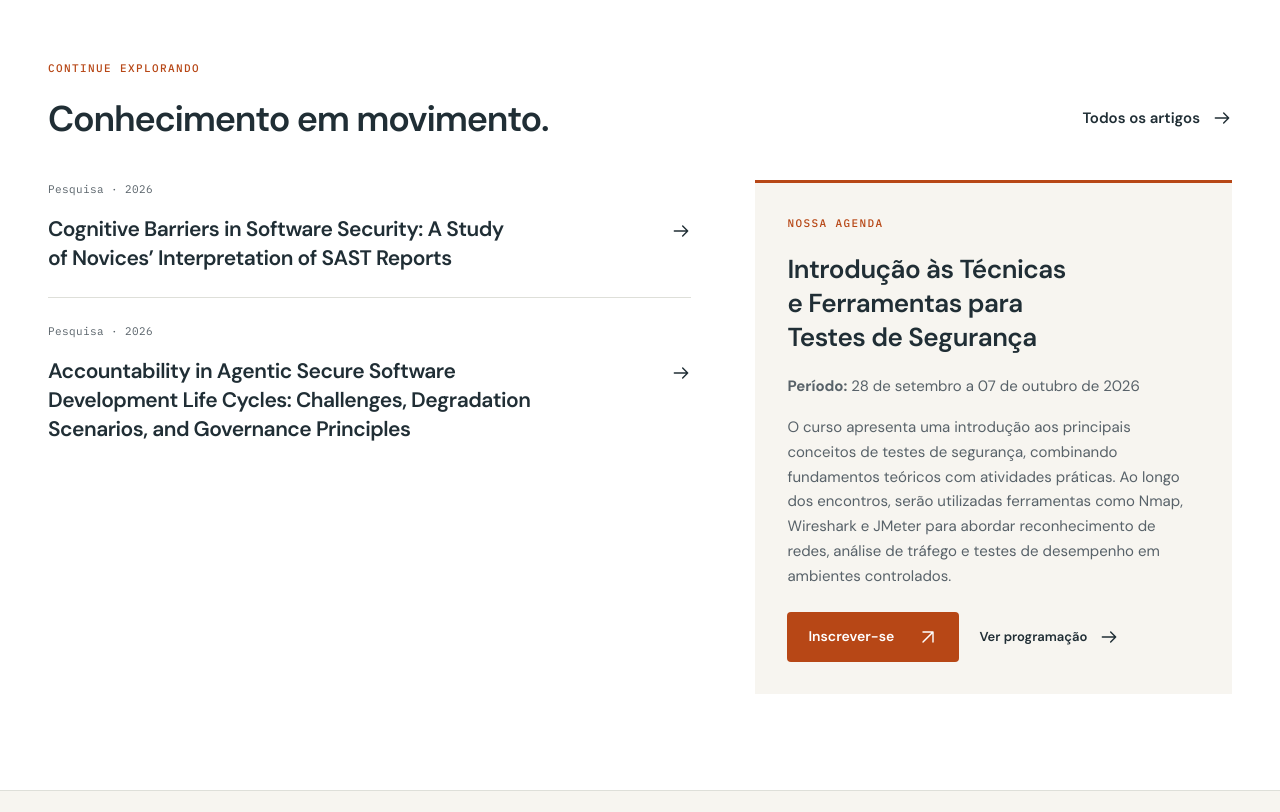
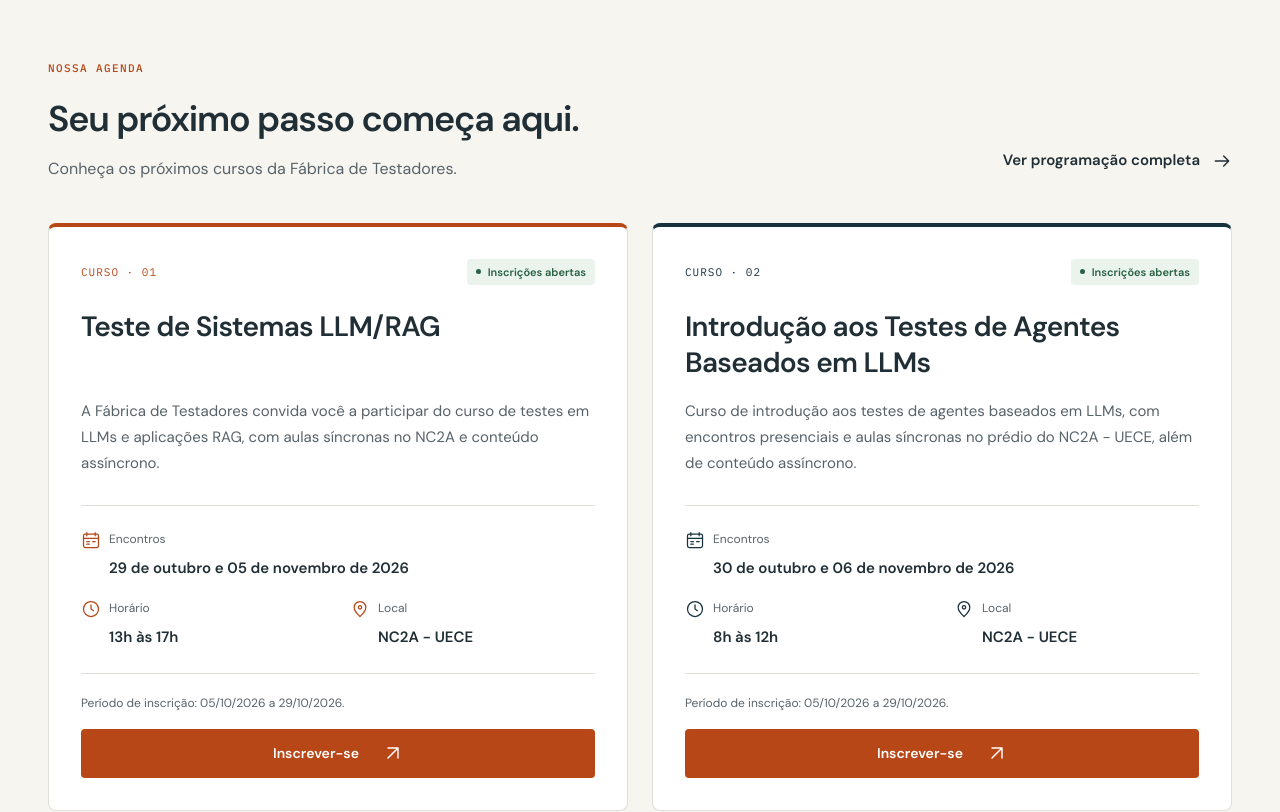
Before and after one commit to FabricadeTestadores/Site-Fabrica, a React (Vite) app: page / in a window 1280 px wide. Shown: the part 2100-2912 px from the top of the page. Built offline with nearby package versions, Linux system fonts and the light colour scheme; the HTML template or start-up script is replaced by a standard one.

Commit message:
Atualiza cursos e melhora a seção da página inicial

```diff
--- a/src/App.css
+++ b/src/App.css
@@ -72,19 +72,12 @@
 .empty-state h2,.empty-state h3{font-size:26px;margin-bottom:16px}
 .empty-state>p{max-width:600px;color:var(--text-secondary)}
 .empty-state .button,.empty-state .text-link{margin-top:24px}
-.knowledge-grid{display:grid;grid-template-columns:1.35fr 1fr;gap:64px;margin-top:40px}
-.knowledge-articles article{padding:24px 0;border-top:1px solid var(--border)}
-.knowledge-articles article:first-child{padding-top:0;border-top:0}
+.knowledge-articles{display:grid;grid-template-columns:repeat(2,minmax(0,1fr));gap:40px;margin-top:40px}
+.knowledge-articles article{padding:24px 0 0;border-top:1px solid var(--border);min-width:0}
 .knowledge-articles .meta{margin-bottom:16px}
 .knowledge-articles h3 .text-link{font-size:21px;line-height:1.4;align-items:flex-start;justify-content:space-between;gap:24px}
 .knowledge-articles h3 .arrow{margin-top:6px}
-.agenda-preview{padding:32px;background:var(--background);border-top:3px solid var(--primary);align-self:start}
-.agenda-preview h3{font-size:26px;line-height:1.3;margin-bottom:20px}
-.agenda-preview>p:not(.eyebrow){font-size:15px;color:var(--text-secondary)}
-.agenda-preview .agenda-event-date{margin-bottom:16px;font-size:14px;color:var(--text-primary)}
-.agenda-actions{display:flex;align-items:center;flex-wrap:wrap;gap:12px 20px;margin-top:24px}
-.agenda-preview .text-link{font-size:13px}
 .not-found{min-height:55vh}.not-found p:not(.eyebrow){margin:24px 0}
-@media(max-width:1023px){:root{--page-gutter:32px;--space-10:72px}.knowledge-grid{gap:40px}}
-@media(max-width:767px){:root{--page-gutter:24px;--space-10:56px}.section-heading{align-items:flex-start;flex-direction:column;gap:20px}.section-heading>p{max-width:100%}.eyebrow{font-size:10px;letter-spacing:1.1px;margin-bottom:16px}.knowledge-grid{grid-template-columns:1fr;gap:24px;margin-top:28px}.knowledge-articles h3 .text-link{font-size:20px}.agenda-preview{padding:28px}.page-intro{padding:16px 0 40px}.breadcrumb{margin-bottom:24px}.page-description{font-size:16px}.page-intro h1{font-size:36px;letter-spacing:-1.3px}.content-section{padding-block:32px 56px}.results-toolbar{align-items:stretch;flex-direction:column;gap:16px}.empty-state{padding:28px 24px}.desktop-only{display:none}}
+@media(max-width:1023px){:root{--page-gutter:32px;--space-10:72px}}
+@media(max-width:767px){:root{--page-gutter:24px;--space-10:56px}.section-heading{align-items:flex-start;flex-direction:column;gap:20px}.section-heading>p{max-width:100%}.eyebrow{font-size:10px;letter-spacing:1.1px;margin-bottom:16px}.knowledge-articles{grid-template-columns:1fr;gap:24px;margin-top:28px}.knowledge-articles h3 .text-link{font-size:20px}.page-intro{padding:16px 0 40px}.breadcrumb{margin-bottom:24px}.page-description{font-size:16px}.page-intro h1{font-size:36px;letter-spacing:-1.3px}.content-section{padding-block:32px 56px}.results-toolbar{align-items:stretch;flex-direction:column;gap:16px}.empty-state{padding:28px 24px}.desktop-only{display:none}}
 @media(prefers-reduced-motion:reduce){*,*::before,*::after{scroll-behavior:auto!important;animation:none!important;transition:none!important}}
--- /dev/null
+++ b/src/Components/UpcomingCourses/index.jsx
@@ -0,0 +1,66 @@
+import { Link } from 'react-router-dom';
+import upcomingEvents from '../../content/events/upcomingEvents.json';
+import { Arrow, ExternalLink } from '../UI';
+import './styles.css';
+
+function CourseIcon({ type }) {
+  return <svg width="20" height="20" viewBox="0 0 24 24" fill="none" stroke="currentColor" strokeWidth="1.5" strokeLinecap="round" strokeLinejoin="round" aria-hidden="true">
+    {type === 'calendar' ? <><rect x="3" y="5" width="18" height="16" rx="2" /><path d="M3 10h18M7 3v4m10-4v4M7 14h3m4 0h3m-10 3h3" /></> : type === 'clock' ? <><circle cx="12" cy="12" r="9" /><path d="M12 7v5l3 2" /></> : <><path d="M19 10c0 5-7 11-7 11S5 15 5 10a7 7 0 1 1 14 0Z" /><circle cx="12" cy="10" r="2" /></>}
+  </svg>;
+}
+
+export default function UpcomingCourses() {
+  const nextEvents = upcomingEvents.slice(0, 2);
+
+  return (
+    <section id="proximos-cursos" className="section courses-preview" tabIndex={-1} aria-labelledby="courses-heading">
+      <div className="container">
+        <div className="section-heading">
+          <div>
+            <p className="eyebrow">Nossa agenda</p>
+            <h2 id="courses-heading">Seu próximo passo começa aqui.</h2>
+            <p className="courses-intro">Conheça os próximos cursos da Fábrica de Testadores.</p>
+          </div>
+          <Link className="text-link" to="/eventos">Ver programação completa <Arrow /></Link>
+        </div>
+        {nextEvents.length ? <div className="courses-grid">
+          {nextEvents.map((event, index) => {
+            const [summary, registrationPeriod] = event.description.split('\n\n');
+            return (
+              <article className="course-card" key={event.id} aria-labelledby={`course-title-${event.id}`}>
+                <div className="course-card-top">
+                  <span className="course-label">Curso · {String(index + 1).padStart(2, '0')}</span>
+                  {event.link && <span className="course-registration-status">Inscrições abertas</span>}
+                </div>
+                <h3 id={`course-title-${event.id}`}>{event.title}</h3>
+                <p className="course-summary">{summary}</p>
+                <dl className="course-details">
+                  <div className="course-dates">
+                    <dt><CourseIcon type="calendar" /> Encontros</dt>
+                    <dd>{event.date}</dd>
+                  </div>
+                  {event.time && <div>
+                    <dt><CourseIcon type="clock" /> Horário</dt>
+                    <dd>{event.time}</dd>
+                  </div>}
+                  {event.location && <div>
+                    <dt><CourseIcon type="location" /> Local</dt>
+                    <dd>{event.location}</dd>
+                  </div>}
+                </dl>
+                <div className="course-card-footer">
+                  {registrationPeriod && <p className="course-registration-period">{registrationPeriod}</p>}
+                  {event.link ? <ExternalLink className="button button-primary course-enroll" href={event.link}>Inscrever-se<span className="sr-only"> em {event.title}</span></ExternalLink> : <p className="course-registration-period">Inscrições em breve. Acompanhe nossos canais.</p>}
+                </div>
+              </article>
+            );
+          })}
+        </div> : <div className="empty-state courses-empty">
+          <h3>Espaço para o próximo encontro.</h3>
+          <p>Não há eventos agendados no momento. Conheça os encontros que já realizamos.</p>
+          <Link className="text-link" to="/eventos?periodo=passados">Conhecer eventos anteriores <Arrow /></Link>
+        </div>}
+      </div>
+    </section>
+  );
+}
--- /dev/null
+++ b/src/Components/UpcomingCourses/styles.css
@@ -0,0 +1,27 @@
+.courses-preview{background:var(--background);border-bottom:1px solid var(--border)}
+.courses-preview .section-heading{align-items:flex-end}
+.courses-preview h2{max-width:650px}
+.courses-intro{margin-top:16px;color:var(--text-secondary);font-size:16px}
+.courses-grid{display:grid;grid-template-columns:repeat(2,minmax(0,1fr));gap:24px;margin-top:40px}
+.course-card{--course-accent:var(--primary);display:flex;flex-direction:column;min-width:0;padding:32px;background:var(--surface-primary);border:1px solid var(--border);border-top:4px solid var(--course-accent);border-radius:var(--radius-md)}
+.course-card:nth-child(even){--course-accent:var(--secondary)}
+.course-card-top{display:flex;align-items:center;justify-content:space-between;flex-wrap:wrap;gap:12px;margin-bottom:24px}
+.course-label{font-family:var(--font-mono);font-size:11px;letter-spacing:1px;text-transform:uppercase;color:var(--course-accent)}
+.course-registration-status{display:inline-flex;align-items:center;gap:7px;padding:4px 9px;border-radius:var(--radius-sm);background:var(--success-surface);color:var(--success);font-size:11px;font-weight:550}
+.course-registration-status::before{content:'';width:5px;height:5px;border-radius:50%;background:currentColor}
+.course-card h3{min-height:2.6em;font-size:28px;line-height:1.3;letter-spacing:-.7px;text-wrap:pretty}
+.course-summary{margin:16px 0 28px;font-size:15px;line-height:1.75;color:var(--text-secondary)}
+.course-details{display:grid;grid-template-columns:repeat(2,minmax(0,1fr));gap:20px 24px;margin-top:auto;padding:24px 0;border-top:1px solid var(--border)}
+.course-details>div{min-width:0}
+.course-dates{grid-column:1/-1}
+.course-details dt{display:flex;align-items:center;gap:8px;margin-bottom:7px;color:var(--text-secondary);font-size:12px}
+.course-details dt svg{flex-shrink:0;color:var(--course-accent)}
+.course-details dd{padding-left:28px;color:var(--text-primary);font-size:15px;font-weight:550;line-height:1.5;overflow-wrap:anywhere}
+.course-card-footer{display:flex;flex-direction:column;gap:16px;padding-top:20px;border-top:1px solid var(--border)}
+.course-registration-period{font-size:12px;line-height:1.6;color:var(--text-secondary)}
+.course-enroll{width:100%;justify-content:space-between;background:var(--course-accent)}
+.course-card:nth-child(even) .course-enroll:hover{background:#244b5d}
+.courses-empty{margin-top:40px;background:var(--surface-primary)}
+@media(max-width:1023px){.course-card{padding:24px}.course-card h3{font-size:24px}.courses-preview .section-heading{align-items:flex-start;flex-direction:column;gap:16px}}
+@media(max-width:767px){.courses-grid{grid-template-columns:1fr;margin-top:28px;gap:20px}.course-card h3{min-height:0;font-size:25px}.course-card-top{margin-bottom:20px}.course-summary{margin-bottom:24px}.course-details{gap:20px 16px}.courses-intro{font-size:15px}.courses-empty{margin-top:28px}}
+@media(max-width:380px){.course-card{padding:20px}.course-details{grid-template-columns:1fr}.course-card h3{font-size:23px}}
--- a/src/content/events/pastEvents.json
+++ b/src/content/events/pastEvents.json
@@ -1,4 +1,10 @@
 [
+  {
+    "id": 7,
+    "title": "Introdução às Técnicas e Ferramentas para Testes de Segurança",
+    "date": "28 de setembro a 07 de outubro de 2026",
+    "description": "O curso apresentou uma introdução aos principais conceitos de testes de segurança, combinando fundamentos teóricos com atividades práticas. Ao longo dos encontros, foram utilizadas ferramentas como Nmap, Wireshark e JMeter para abordar reconhecimento de redes, análise de tráfego e testes de desempenho em ambientes controlados.\n\nO cronograma contou com aulas nos dias 28/09, 30/09, 02/10 e 05/10, além de uma atividade final no dia 07/10, composta por um CTF com cenários práticos e pelo encontro de encerramento e integração dos conteúdos."
+  },
   {
     "id": 1,
     "title": "CTFL V.2",
--- a/src/content/events/upcomingEvents.json
+++ b/src/content/events/upcomingEvents.json
@@ -1,9 +1,20 @@
 [
   {
-    "id": 7,
-    "title": "Introdução às Técnicas e Ferramentas para Testes de Segurança",
-    "date": "28 de setembro a 07 de outubro de 2026",
-    "description": "O curso apresenta uma introdução aos principais conceitos de testes de segurança, combinando fundamentos teóricos com atividades práticas. Ao longo dos encontros, serão utilizadas ferramentas como Nmap, Wireshark e JMeter para abordar reconhecimento de redes, análise de tráfego e testes de desempenho em ambientes controlados.\n\nO cronograma contará com aulas nos dias 28/09, 30/09, 02/10 e 05/10, além de uma atividade final no dia 07/10, composta por um CTF com cenários práticos e pelo encontro de encerramento e integração dos conteúdos.",
-    "link": "https://forms.gle/ztpu9ijUUb3zugDh9"
+    "id": 8,
+    "title": "Teste de Sistemas LLM/RAG",
+    "date": "29 de outubro e 05 de novembro de 2026",
+    "time": "13h às 17h",
+    "description": "A Fábrica de Testadores convida você a participar do curso de testes em LLMs e aplicações RAG, com aulas síncronas no NC2A e conteúdo assíncrono.\n\nPeríodo de inscrição: 05/10/2026 a 29/10/2026.",
+    "location": "NC2A - UECE",
+    "link": "https://docs.google.com/forms/d/1CB-tReyLxjloumiARySWjuEYbGOlOfcn0jfJ0oduUZo/viewform?edit_requested=true"
+  },
+  {
+    "id": 9,
+    "title": "Introdução aos Testes de Agentes Baseados em LLMs",
+    "date": "30 de outubro e 06 de novembro de 2026",
+    "time": "8h às 12h",
+    "description": "Curso de introdução aos testes de agentes baseados em LLMs, com encontros presenciais e aulas síncronas no prédio do NC2A - UECE, além de conteúdo assíncrono.\n\nPeríodo de inscrição: 05/10/2026 a 29/10/2026.",
+    "location": "NC2A - UECE",
+    "link": "https://docs.google.com/forms/d/e/1FAIpQLSf00cX2HWQSM38bDaO-MF_HKCKOKFUSHHBXMeBrhYjvGU2scA/viewform"
   }
 ]
--- a/src/hooks/usePageMotion.js
+++ b/src/hooks/usePageMotion.js
@@ -6,7 +6,7 @@
   '.section-heading',
   '.objectives-grid > article',
   '.knowledge-articles > article',
-  '.agenda-preview',
+  '.course-card',
   '.team-grid > article',
   '.results-toolbar',
   '.events-tabs',
--- a/src/motion.css
+++ b/src/motion.css
@@ -55,7 +55,7 @@
   }
 
   .objectives-grid article,
-  .agenda-preview,
+  .course-card,
   .service-contact {
     transition: transform 300ms var(--motion-ease), box-shadow 300ms ease, border-color 300ms ease;
   }
@@ -81,7 +81,7 @@
   :is(.button, .text-link, .nav-contact, .footer-email):hover .arrow-diagonal { transform: translate(3px, -3px); }
   .objectives-grid article:hover { transform: translateY(-5px); border-color: var(--accent); }
   .objectives-grid article:hover .objective-number { transform: translateX(5px); }
-  .agenda-preview:hover,
+  .course-card:hover,
   .service-contact:hover { transform: translateY(-4px); box-shadow: 0 12px 28px #17313d0d; }
   .impact-grid > div:hover dd { transform: translateY(-3px); color: var(--primary); }
   .partners-logos a:hover img,
--- a/src/pages/home.jsx
+++ b/src/pages/home.jsx
@@ -3,40 +3,28 @@
 import Objectives from '../Components/Objectives';
 import Performance from '../Components/Performance';
 import Team from '../Components/Team';
-import { Arrow, ExternalLink } from '../Components/UI';
+import UpcomingCourses from '../Components/UpcomingCourses';
+import { Arrow } from '../Components/UI';
 import { Link } from 'react-router-dom';
 import articles from '../content/articles/artigos.json';
-import upcomingEvents from '../content/events/upcomingEvents.json';
 
 export default function Homepage() {
   const latestArticles = [...articles].sort((a, b) => Number(b.date) - Number(a.date)).slice(0, 2);
-  const nextEvent = upcomingEvents[0];
   return (
     <>
       <Header />
       <Performance />
       <Info />
       <Objectives />
+      <UpcomingCourses />
       <section className="section knowledge">
         <div className="container">
           <div className="section-heading">
             <div><p className="eyebrow">Continue explorando</p><h2>Conhecimento em movimento.</h2></div>
             <Link className="text-link" to="/artigos">Todos os artigos <Arrow /></Link>
           </div>
-          <div className="knowledge-grid">
-            <div className="knowledge-articles">
-              {latestArticles.map((article) => <article key={article.id}><p className="meta">Pesquisa · {article.date}</p><h3><Link className="text-link" to={`/artigos/${article.id}`}>{article.title}<Arrow /></Link></h3></article>)}
-            </div>
-            <aside className="agenda-preview">
-              <p className="eyebrow">Nossa agenda</p>
-              <h3>{nextEvent ? nextEvent.title : 'Espaço para o próximo encontro.'}</h3>
-              {nextEvent && <p className="agenda-event-date"><strong>Período:</strong> {nextEvent.date}</p>}
-              <p>{nextEvent ? nextEvent.description.split('\n\n')[0] : 'Não há eventos agendados no momento. Enquanto isso, explore os encontros que já realizamos e nossos conteúdos abertos.'}</p>
-              <div className="agenda-actions">
-                {nextEvent?.link && <ExternalLink className="button button-primary" href={nextEvent.link}>Inscrever-se</ExternalLink>}
-                <Link className="text-link" to={nextEvent ? '/eventos' : '/eventos?periodo=passados'}>{nextEvent ? 'Ver programação' : 'Conhecer eventos anteriores'}<Arrow /></Link>
-              </div>
-            </aside>
+          <div className="knowledge-articles">
+            {latestArticles.map((article) => <article key={article.id}><p className="meta">Pesquisa · {article.date}</p><h3><Link className="text-link" to={`/artigos/${article.id}`}>{article.title}<Arrow /></Link></h3></article>)}
           </div>
         </div>
       </section>
```
